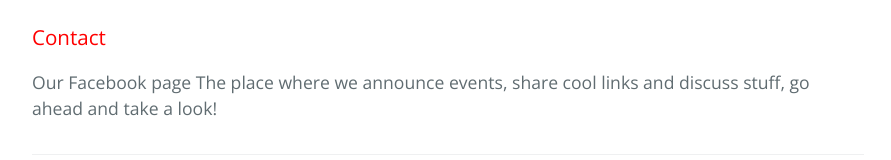
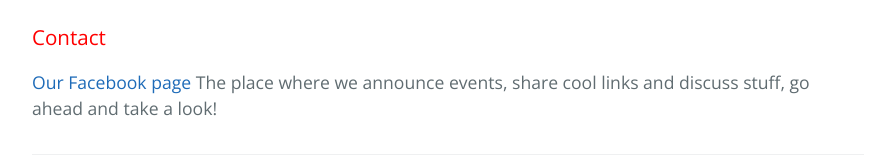
Before and after one commit to mriulug/linux, a plain HTML site: page index.html in a window 1280 px wide. Shown: the part 2495-2655 px from the top of the page, without its empty margins (192-1083 px from the left). Drawn offline with nearby package versions, Linux system fonts and the light colour scheme.

Commit message:
Update index.html

```diff
--- a/index.html
+++ b/index.html
@@ -99,7 +99,7 @@ You can start by telling us how awesome you are!  </p>
 
 	  <h3><font color="red"><bold>Contact</bold></font></h3>
 
-Our Facebook page
+<a href="https://www.facebook.com/Mriu-Linux-User-Group-1493518240949514/?fref=ts">Our Facebook page</a>
 The place where we announce events, share cool links and discuss stuff, go ahead and take a look!
 
 
```
